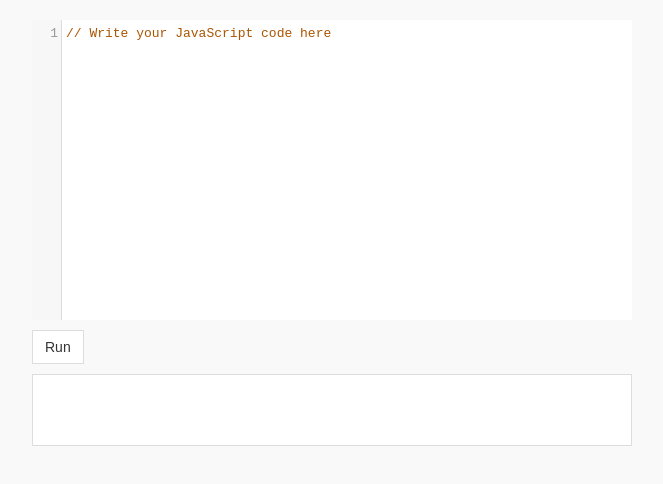
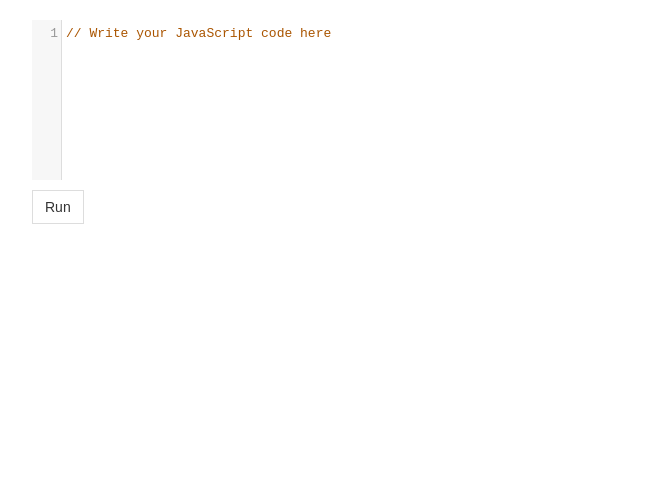
Before and after one commit to TinkerMavens/IntroJavascript, a plain HTML site: page index.html in a window 1280 px wide. Shown: the full height of the page, 308-971 px from the left. Drawn offline with nearby package versions, Linux system fonts and the light colour scheme.

Commit message:
Update index.html

```diff
--- a/index.html
+++ b/index.html
@@ -2,7 +2,7 @@
 <html lang="en">
 <head>
   <meta charset="UTF-8">
-  <meta name="viewport" content="width=device-width, initial-scale=1.0">
+  <meta name="viewport" content="width=device-width, height=device-height, initial-scale=1.0, minimum-scale=1.0">
   <script src="https://cdnjs.cloudflare.com/ajax/libs/codemirror/5.65.9/codemirror.min.js"></script>
   <script src="https://cdnjs.cloudflare.com/ajax/libs/codemirror/5.65.9/mode/javascript/javascript.min.js"></script>
   <link rel="stylesheet" href="https://cdnjs.cloudflare.com/ajax/libs/codemirror/5.65.9/codemirror.min.css">
@@ -12,9 +12,12 @@
       font-family: Arial, sans-serif;
       margin: 0;
       padding: 20px;
-      background-color: #f9f9f9;
+      background-color: #fff;
       color: #333;
       line-height: 1.6;
+    }
+    .CodeMirror {
+      height: 20vh;
     }
     .editor-container {
       display: flex;
@@ -23,13 +26,14 @@
       max-width: 600px;
       margin: 0 auto;
     }
+    /* Adjust editor height */
     #editor {
-      height: 200px;
-      border: 1px solid #ddd;
+      height: 120px;  /* Smaller default height */
+      border: 1px solid #fff;
     }
     #console {
       background: #fff;
-      border: 1px solid #ddd;
+      border: 1px solid #fff;
       padding: 10px;
       min-height: 50px;
       overflow-y: auto;
@@ -64,6 +68,9 @@
       mode: "javascript",
       lineNumbers: true,
       theme: "default",
+      lineWrapping: true,  // Ensures long lines wrap instead of expanding horizontally
+      extraKeys: {"Ctrl-Space": "autocomplete"},
+      height: "auto",  // Auto height, but we're setting a fixed height through CSS
     });
 
     // Function to run the code and display console output
```
